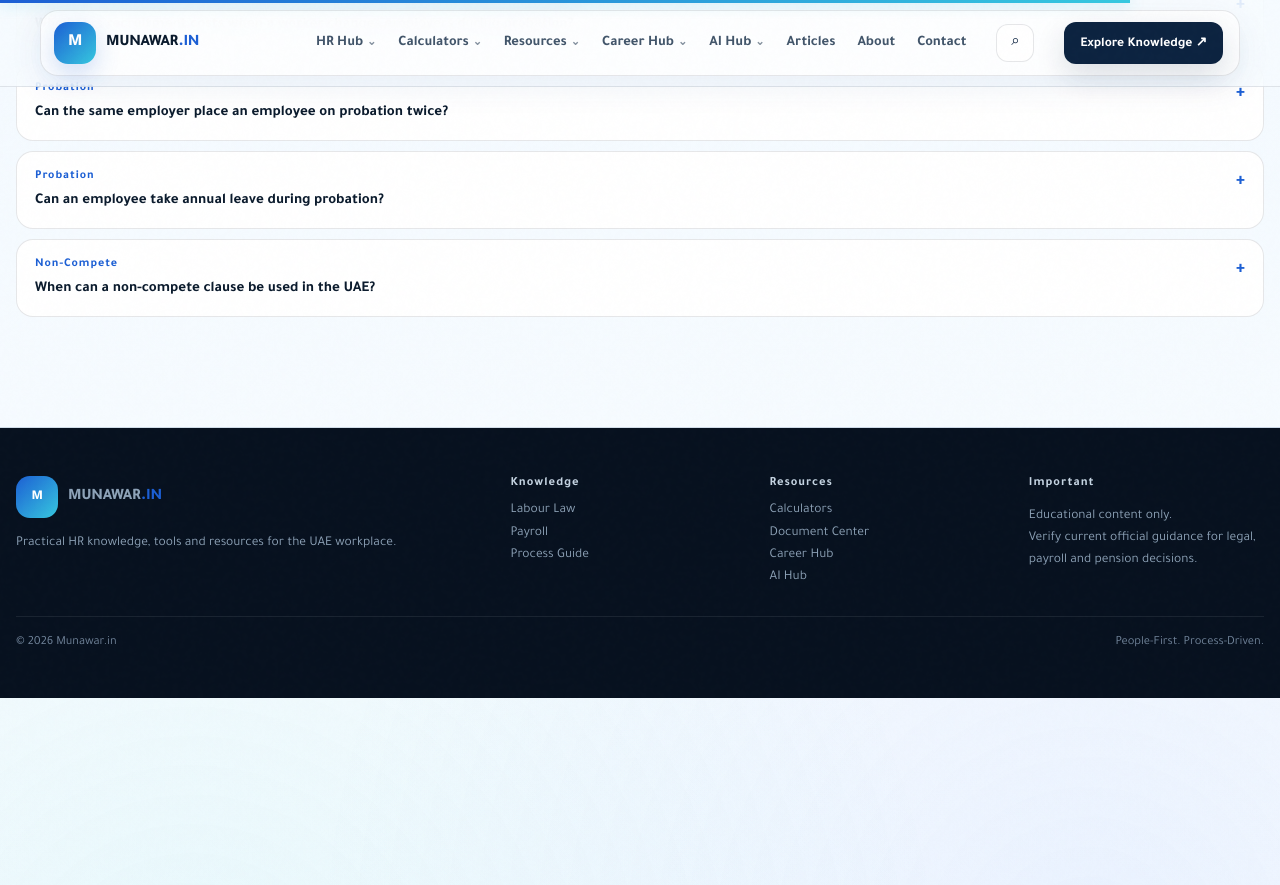
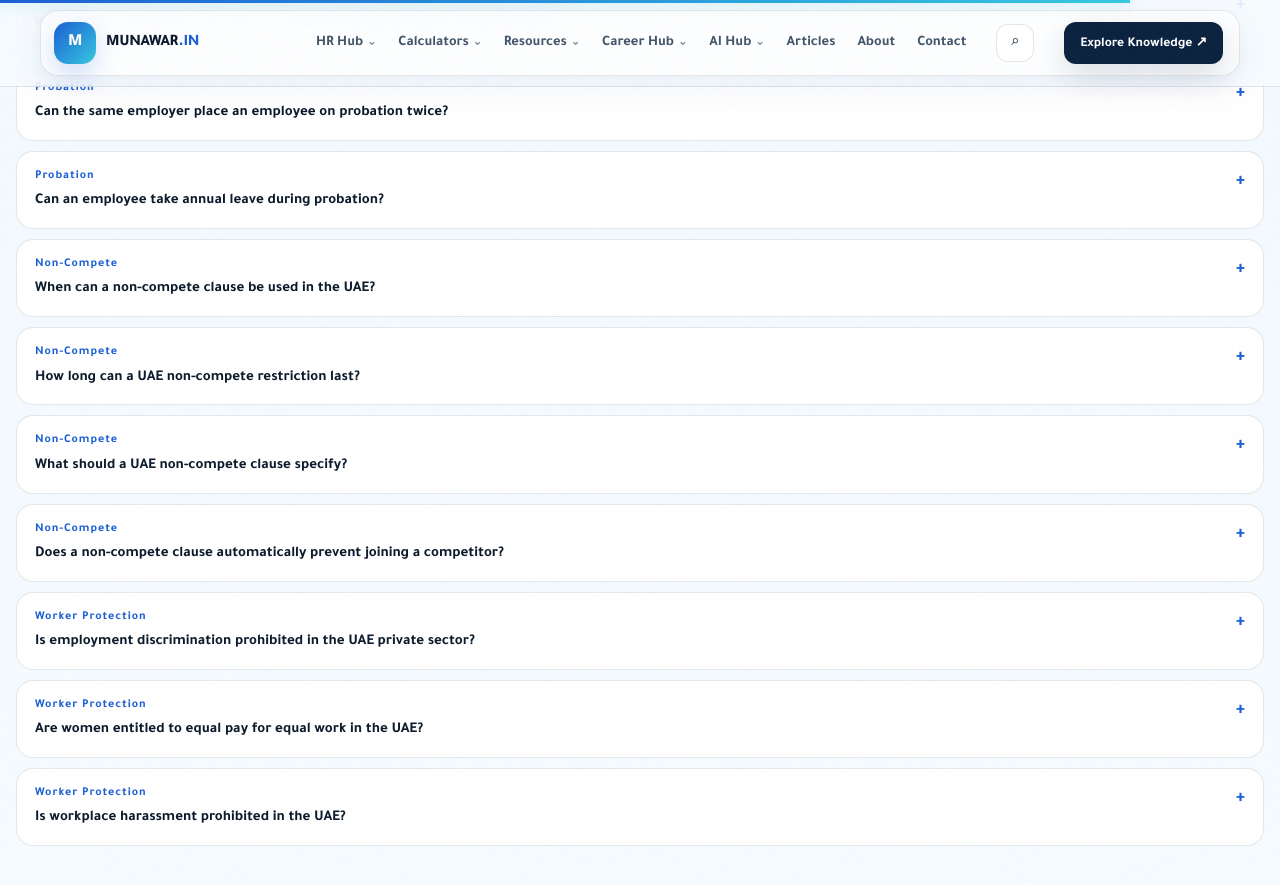
Before and after one commit to munawarka07/munawarka07.github.io, a Jekyll site: the page built from hr-hub/labour-law-qa/index.html, in a window 1280 px wide and 900 px high, scrolled down 2466 px. Shown: the top 885 px of the window. Built offline with Jekyll 4.4.1, drawn with Linux system fonts in a browser that asks for light colours; before the commit the page ends 3164 px from its top, so only the background shows below that; some of the changed text lies outside the part shown.

Commit message:
Update Website Content “labour_law_qa”

```diff
--- a/_data/labour_law_qa.yml
+++ b/_data/labour_law_qa.yml
@@ -171,3 +171,46 @@ questions:
       to the employer's clients or business secrets and a restriction is
       necessary to protect legitimate business interests.
     search: UAE non compete clause clients business secrets
+  - published: true
+    id: maximum-non-compete-period
+    category: Non-Compete
+    question: How long can a UAE non-compete restriction last?
+    answer: A post-employment non-compete restriction may not exceed two years from
+      the end of the employment contract.
+    search: UAE non compete two years maximum period
+  - published: true
+    id: valid-non-compete-conditions
+    category: Non-Compete
+    question: What should a UAE non-compete clause specify?
+    answer: It should be appropriately limited by time, geographical area and type
+      of work to the extent necessary to protect legitimate business interests.
+    search: valid non compete UAE time place work restriction
+  - published: true
+    id: non-compete-joining-competitor
+    category: Non-Compete
+    question: Does a non-compete clause automatically prevent joining a competitor?
+    answer: Not necessarily. Enforceability depends on the legal requirements,
+      wording and scope of the restriction, circumstances of termination and
+      facts of the case.
+    search: UAE non compete competitor enforceable new job
+  - published: true
+    id: employment-discrimination-uae
+    category: Worker Protection
+    question: Is employment discrimination prohibited in the UAE private sector?
+    answer: Yes. Discrimination on specified grounds that prejudices equal
+      opportunity or equal treatment in employment is prohibited.
+    search: UAE discrimination employment equal opportunity worker rights
+  - published: true
+    id: equal-pay-men-women-uae
+    category: Worker Protection
+    question: Are women entitled to equal pay for equal work in the UAE?
+    answer: Yes. A woman is entitled to the same wage as a man for the same work or
+      work of equal value in accordance with the law.
+    search: UAE equal pay women men same work salary
+  - published: true
+    id: workplace-harassment-uae
+    category: Worker Protection
+    question: Is workplace harassment prohibited in the UAE?
+    answer: Yes. Sexual harassment, bullying and verbal, physical or psychological
+      violence against workers are prohibited.
+    search: UAE workplace harassment bullying employee protection
```
